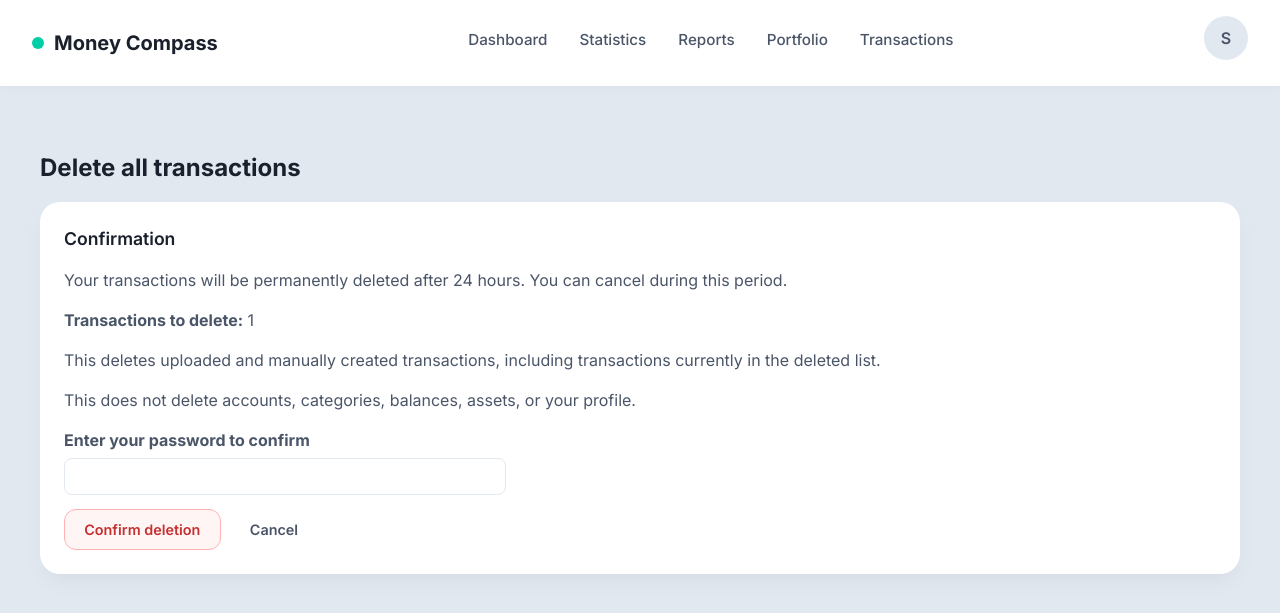
After one commit to Ignaslev/Finance, a Django app: page /data/delete-transactions/ in a window 1280 px wide. The commit adds this page. Shown: the top 613 px of the page. Run offline with Django 4.2, Linux system fonts and the light colour scheme; a user stored in the database is signed in; tables that the repository leaves empty hold one stand-in row (values such as "Sample post"); some libraries are stand-ins or nearby versions.

Commit message:
V1 transactions deletion

```diff
--- a/finance/models.py
+++ b/finance/models.py
@@ -439,6 +439,39 @@ class ImportBatch(models.Model):
     def __str__(self):
         return f"{self.user_id} {self.bank_key} {self.created_at:%Y-%m-%d %H:%M}"
 
+class PendingDataDeletion(models.Model):
+    SCOPE_TRANSACTIONS = "transactions"
+    SCOPE_CHOICES = [
+        (SCOPE_TRANSACTIONS, "Transactions"),
+    ]
+
+    user = models.ForeignKey(
+        settings.AUTH_USER_MODEL,
+        on_delete=models.CASCADE,
+        related_name="pending_data_deletions",
+    )
+    scope = models.CharField(
+        max_length=32,
+        choices=SCOPE_CHOICES,
+        default=SCOPE_TRANSACTIONS,
+    )
+    requested_at = models.DateTimeField(null=True, blank=True)
+    scheduled_for = models.DateTimeField(null=True, blank=True, db_index=True)
+    canceled_at = models.DateTimeField(null=True, blank=True)
+
+    class Meta:
+        constraints = [
+            models.UniqueConstraint(
+                fields=["user", "scope"],
+                name="uniq_pending_data_deletion_user_scope",
+            )
+        ]
+        indexes = [
+            models.Index(fields=["scope", "scheduled_for"]),
+        ]
+
+    def __str__(self):
+        return f"{self.user_id} {self.scope} {self.scheduled_for or '-'}"
 
 from django.conf import settings
 from django.db import models
--- /dev/null
+++ b/finance/templates/data_delete_confirm.html
@@ -0,0 +1,82 @@
+{% extends "base.html" %}
+{% load i18n %}
+{% block content %}
+<div class="flex justify-between items-center mb-4" style="margin-top:2rem;">
+  <h2 class="text-dark" style="margin:0;">{% trans "Delete all transactions" %}</h2>
+</div>
+
+<div class="card">
+  <div class="card-title">{% trans "Confirmation" %}</div>
+
+  {% if scheduled %}
+    <p class="text-medium">
+      {% trans "Your transactions deletion is already scheduled." %}
+    </p>
+
+    {% if scheduled_for %}
+      <p class="text-medium">
+        <b>{% trans "Scheduled for" %}:</b> {{ scheduled_for }}
+      </p>
+    {% endif %}
+
+    <p class="text-medium">
+      {% trans "This will permanently delete all uploaded and manually created transactions." %}
+    </p>
+
+    <form method="post" action="{% url 'cancel_data_delete_transactions' %}" style="margin-top: 14px;">
+      {% csrf_token %}
+      <div style="display:flex; gap:10px; flex-wrap:wrap;">
+        <button type="submit" class="btn"
+                style="background:#fff5f5; color:#c53030; border:1px solid #feb2b2;">
+          {% trans "Cancel deletion" %}
+        </button>
+
+        <a href="{% url 'upload' %}" class="btn btn-light">{% trans "Back" %}</a>
+      </div>
+    </form>
+
+  {% else %}
+    {% if tx_count > 0 %}
+      <p class="text-medium">
+        {% trans "Your transactions will be permanently deleted after 24 hours. You can cancel during this period." %}
+      </p>
+
+      <p class="text-medium">
+        <b>{% trans "Transactions to delete" %}:</b> {{ tx_count }}
+      </p>
+
+      <p class="text-medium">
+        {% trans "This deletes uploaded and manually created transactions, including transactions currently in the deleted list." %}
+      </p>
+
+      <p class="text-medium">
+        {% trans "This does not delete accounts, categories, balances, assets, or your profile." %}
+      </p>
+
+      <form method="post" style="margin-top: 14px;">
+        {% csrf_token %}
+
+        <label class="text-medium" style="display:block; margin-bottom:6px;">
+          <b>{% trans "Enter your password to confirm" %}</b>
+        </label>
+        <input type="password" name="password" required
+               style="width:100%; max-width:420px; padding:10px; border:1px solid #e2e8f0; border-radius:8px;">
+
+        <div style="margin-top: 14px; display:flex; gap:10px; flex-wrap:wrap;">
+          <button type="submit" class="btn"
+                  style="background:#fff5f5; color:#c53030; border:1px solid #feb2b2;">
+            {% trans "Confirm deletion" %}
+          </button>
+
+          <a href="{% url 'upload' %}" class="btn btn-light">{% trans "Cancel" %}</a>
+        </div>
+      </form>
+    {% else %}
+      <p class="text-medium">
+        {% trans "You have no transactions to delete." %}
+      </p>
+      <a href="{% url 'upload' %}" class="btn btn-light">{% trans "Back" %}</a>
+    {% endif %}
+  {% endif %}
+</div>
+{% endblock %}
--- a/finance/urls.py
+++ b/finance/urls.py
@@ -16,6 +16,9 @@ urlpatterns = [
     path("tx/<int:pk>/edit/", f.tx_edit, name="tx_edit"),
     path("tx/add/", f.tx_add, name="tx_add"),
     path("undo-last-import/", transactions.undo_last_import, name="undo_last_import"),
+    path("data/delete-transactions/", transactions.data_delete_transactions, name="data_delete_transactions"),
+    path("data/cancel-delete-transactions/", transactions.cancel_data_delete_transactions,
+         name="cancel_data_delete_transactions"),
 
 # NEW: auto-categorize endpoint (runs only when you click)
     path("ai/full/", f.ai_full_categorize, name="ai_full_categorize"),
--- a/finance/views/transactions.py
+++ b/finance/views/transactions.py
@@ -8,11 +8,23 @@ from django.utils import timezone
 from django.conf import settings
 import io, csv, json
 from decimal import Decimal, InvalidOperation
-from datetime import datetime
+from datetime import datetime, timedelta
 from django.utils import timezone
+from django.core.mail import send_mail, mail_admins
+from django.urls import reverse
+from django.utils.translation import gettext as _
 
+from finance.models import (
+    Transaction,
+    Category,
+    MoneySource,
+    OnboardingState,
+    AiRun,
+    UserProfile,
+    ImportBatch,
+    PendingDataDeletion,
+)
 
-from finance.models import Transaction, Category, MoneySource, OnboardingState, AiRun, UserProfile ,ImportBatch
 from finance.utils import (
     parse_date, parse_amount, parse_in_out, normalize_currency,
     build_fingerprint_v2, ensure_default_categories, parse_date_filter,
@@ -300,6 +312,116 @@ def undo_last_import(request):
         request,
         f"Undid last import: permanently deleted {n} transaction{'s' if n != 1 else ''}."
     )
+    return redirect("upload")
+
+def _get_tx_delete_request(user):
+    return PendingDataDeletion.objects.filter(
+        user=user,
+        scope=PendingDataDeletion.SCOPE_TRANSACTIONS,
+    ).first()
+
+@login_required
+@require_http_methods(["GET", "POST"])
+def data_delete_transactions(request):
+    delete_req = _get_tx_delete_request(request.user)
+    scheduled = bool(delete_req and delete_req.scheduled_for and not delete_req.canceled_at)
+    scheduled_for = delete_req.scheduled_for if delete_req else None
+    tx_count = Transaction.objects.filter(user=request.user).count()
+
+    if request.method == "POST":
+        if scheduled:
+            messages.info(request, _("Transactions deletion is already scheduled."))
+            return redirect("data_delete_transactions")
+
+        if tx_count == 0:
+            messages.info(request, _("You have no transactions to delete."))
+            return redirect("upload")
+
+        password = (request.POST.get("password") or "").strip()
+        if not password or not request.user.check_password(password):
+            messages.error(request, _("Incorrect password."))
+            return render(request, "data_delete_confirm.html", {
+                "scheduled": scheduled,
+                "scheduled_for": scheduled_for,
+                "tx_count": tx_count,
+            })
+
+        now = timezone.now()
+
+        if delete_req is None:
+            delete_req = PendingDataDeletion(
+                user=request.user,
+                scope=PendingDataDeletion.SCOPE_TRANSACTIONS,
+            )
+
+        delete_req.requested_at = now
+        delete_req.scheduled_for = now + timedelta(hours=24)
+        delete_req.canceled_at = None
+        delete_req.save()
+
+        try:
+            when = delete_req.scheduled_for.strftime("%Y-%m-%d %H:%M")
+            manage_url = request.build_absolute_uri(reverse("data_delete_transactions"))
+            send_mail(
+                subject="MoneyCompass – Transactions deletion scheduled",
+                message=(
+                    f"Your MoneyCompass transactions deletion has been scheduled.\n\n"
+                    f"It will run after 24 hours: {when}.\n"
+                    f"This deletes all uploaded and manually created transactions.\n"
+                    f"It does not delete accounts, categories, balances, assets, or your profile.\n\n"
+                    f"You can cancel it here:\n{manage_url}\n"
+                ),
+                from_email=getattr(settings, "DEFAULT_FROM_EMAIL", None),
+                recipient_list=[request.user.email],
+                fail_silently=True,
+            )
+        except Exception:
+            pass
+
+        try:
+            mail_admins(
+                "MoneyCompass – Transactions deletion scheduled",
+                f"User: {request.user.email}\nScheduled for: {delete_req.scheduled_for.isoformat()}",
+                fail_silently=True,
+            )
+        except Exception:
+            pass
+
+        messages.success(request, _("Transactions deletion scheduled. You can cancel it within 24 hours."))
+        return redirect("upload")
+
+    return render(request, "data_delete_confirm.html", {
+        "scheduled": scheduled,
+        "scheduled_for": scheduled_for,
+        "tx_count": tx_count,
+    })
+
+
+@login_required
+@require_POST
+def cancel_data_delete_transactions(request):
+    delete_req = _get_tx_delete_request(request.user)
+
+    if not delete_req or not delete_req.scheduled_for or delete_req.canceled_at:
+        messages.info(request, _("No scheduled transactions deletion found."))
+        return redirect("upload")
+
+    delete_req.canceled_at = timezone.now()
+    delete_req.scheduled_for = None
+    delete_req.save(update_fields=["canceled_at", "scheduled_for"])
+
+    try:
+        send_mail(
+            subject="MoneyCompass – Transactions deletion canceled",
+            message="Your MoneyCompass transactions deletion request has been canceled.",
+            from_email=getattr(settings, "DEFAULT_FROM_EMAIL", None),
+            recipient_list=[request.user.email],
+            fail_silently=True,
+        )
+    except Exception:
+        pass
+
+    messages.success(request, _("Transactions deletion canceled."))
     return redirect("upload")
 
 @login_required
@@ -722,6 +844,12 @@ def upload(request):
         if last_batch else 0
     )
 
+    tx_delete_req = _get_tx_delete_request(request.user)
+    tx_delete_scheduled = bool(
+        tx_delete_req and tx_delete_req.scheduled_for and not tx_delete_req.canceled_at
+    )
+    all_tx_count = Transaction.objects.filter(user=request.user).count()
+
     ctx = {
         "page_obj": page_obj,
         "total": paginator.count,
@@ -746,6 +874,9 @@ def upload(request):
         "bank_choices": bank_choices,
         "last_batch": last_batch,
         "last_batch_count": last_batch_count,
+        "tx_delete_scheduled": tx_delete_scheduled,
+        "tx_delete_scheduled_for": (tx_delete_req.scheduled_for if tx_delete_req else None),
+        "all_tx_count": all_tx_count,
         "onboarding_state": {
             "categories_done": cats_done,
             "has_income": income_exists,
```
Also changed, not shown: finance/management/commands/moneycoach_process_data_deletions.py (added, +59 -0 lines), finance/templates/upload.html (+17 -0 lines), finance/migrations/0030_pendingdatadeletion.py (added), finance/templates/account_delete_confirm.html (line endings or trailing spaces).
